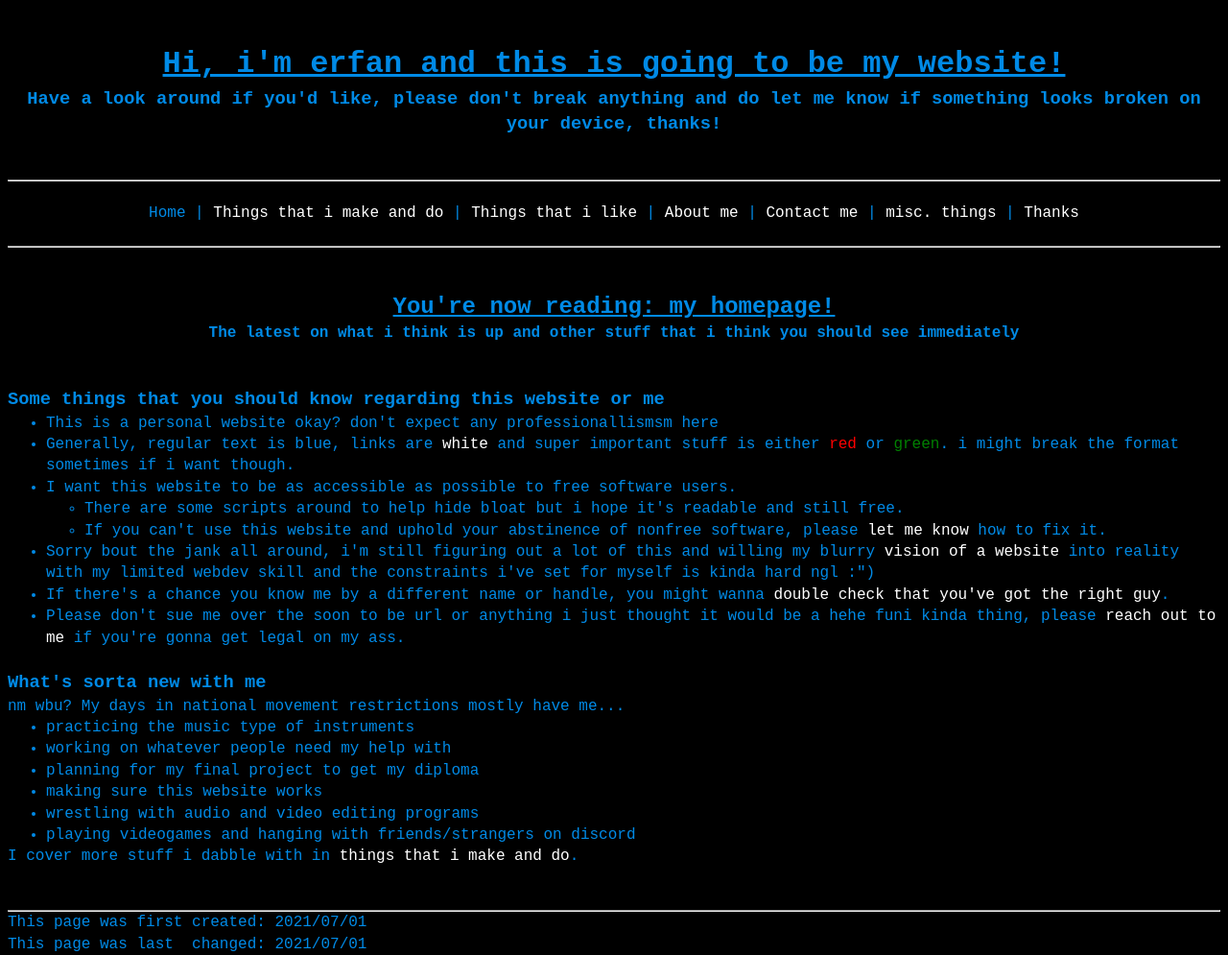
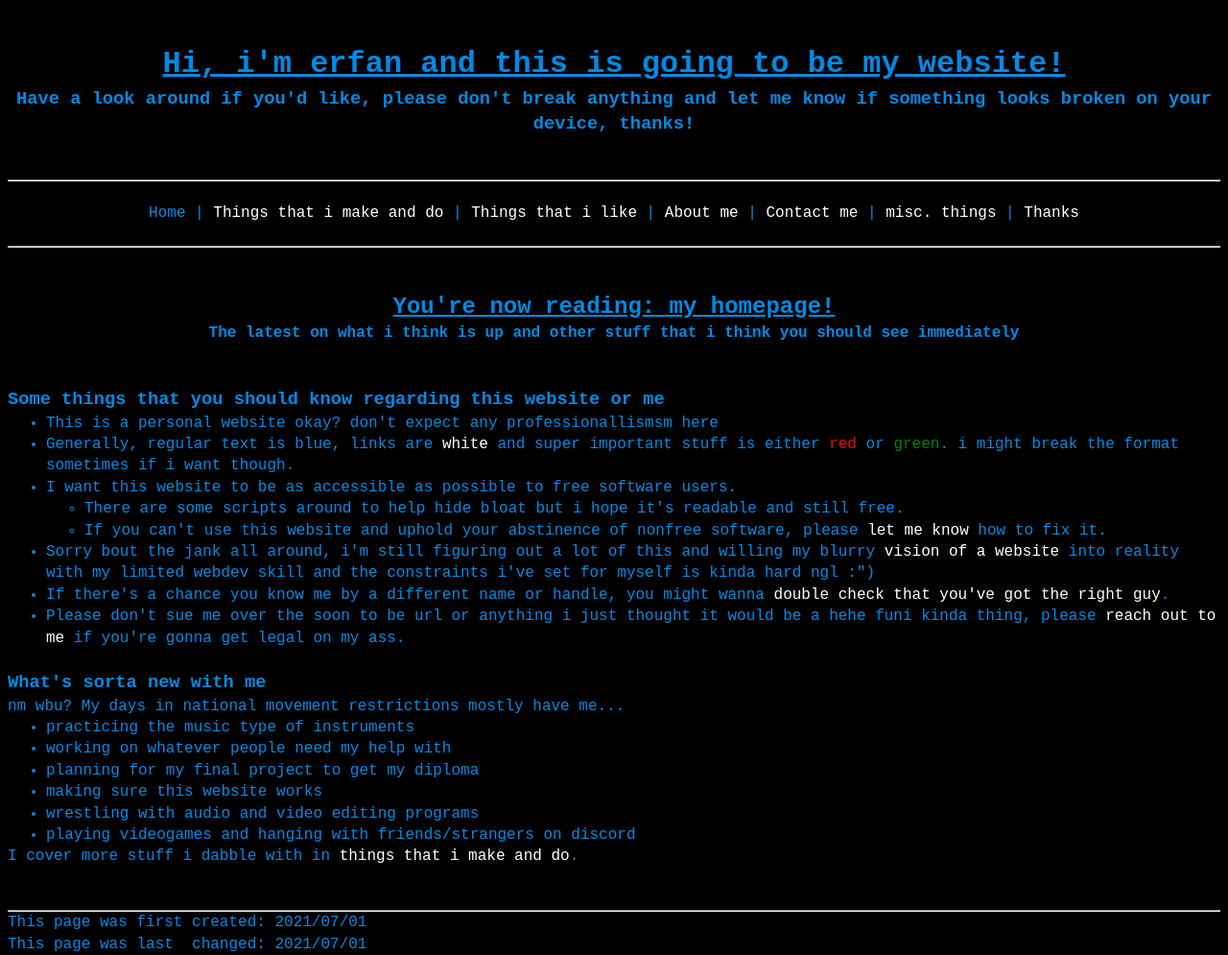
Before and after one commit to a-erfan-aa/a-erfan-aa.github.io, a Jekyll site: the page built from index.html, in a window 1280 px wide. Shown: the whole page at 96% size. Built offline with Jekyll 4.4.1, drawn with Linux system fonts in a browser that asks for light colours.

Commit message:
removed 2 letter word
oh my god i just realized i can exclude stuff from a commit summary and description to make things easier on my archiving changes

```diff
--- a/_layouts/default.html
+++ b/_layouts/default.html
@@ -16,7 +16,7 @@
 <!-- banner sorta top of the page-->
 <div>
 	<h1 style="text-align: center;"><u>Hi, i'm erfan and this is going to be my website!</u></h1>
-	<h3 style="text-align: center;">Have a look around if you'd like, please don't break anything and do let me know if something looks broken on your device, thanks!</h3>
+	<h3 style="text-align: center;">Have a look around if you'd like, please don't break anything and let me know if something looks broken on your device, thanks!</h3>
 </div>
 
 <br><br>
```
